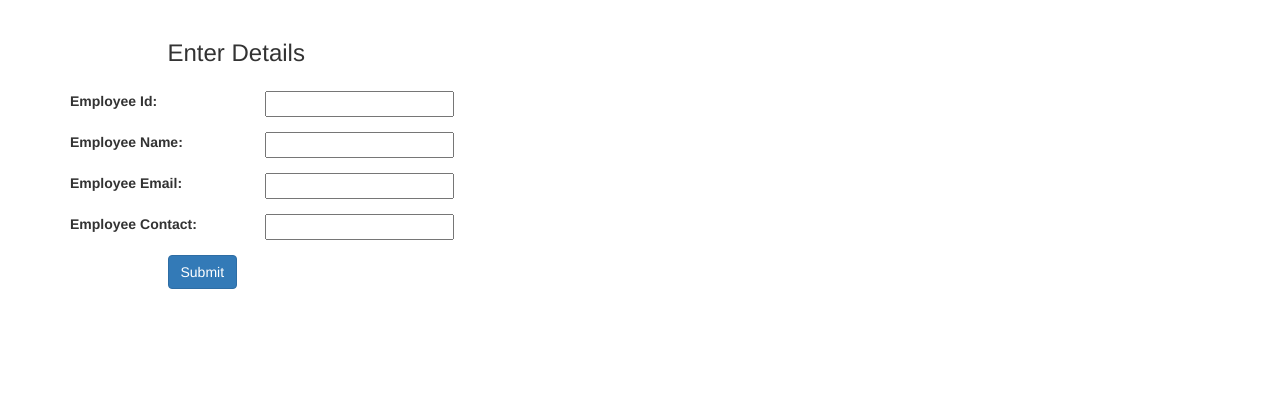
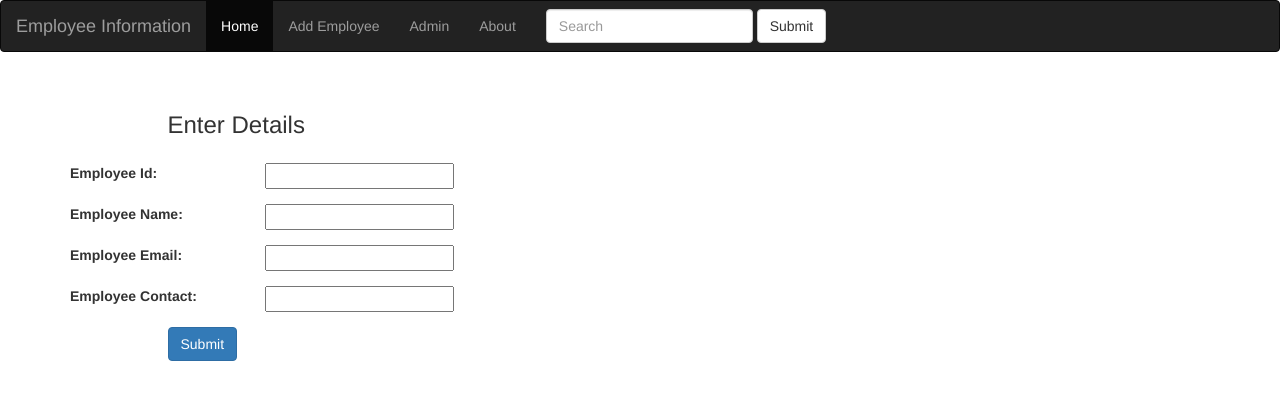
Before and after one commit to mypythonazprojects/Employee_info, a Django app: page /emp/ in a window 1280 px wide. Shown: the top 400 px of the page. Run offline with Django 3.2, Linux system fonts and the light colour scheme; some libraries are stand-ins or nearby versions.

Commit message:
full_form

```diff
--- a/crudexample/settings.py
+++ b/crudexample/settings.py
@@ -106,7 +106,7 @@ AUTH_PASSWORD_VALIDATORS = [
 
 LANGUAGE_CODE = 'en-us'
 
-TIME_ZONE = 'UTC'
+TIME_ZONE = 'Asia/Dhaka'
 
 USE_I18N = True
 
--- a/employee/models.py
+++ b/employee/models.py
@@ -4,6 +4,7 @@ class Employee(models.Model):
     ename = models.CharField(max_length=100)
     eemail = models.EmailField()
     econtact = models.CharField(max_length=15)
+    created_at= models.DateTimeField(auto_now_add=True)
     class Meta:
         db_table = "employee"
     def __str__(self):
--- a/employee/static/css/style.css
+++ b/employee/static/css/style.css
@@ -12,3 +12,36 @@ ul {margin:0; padding-left:20px}
 
 .button {font:14px Georgia,Verdana; margin-bottom:10px; padding:8px 10px 9px; border:1px solid #ccc; background:#eee; cursor:pointer}
 .button:hover {border:1px solid #bbb; background:#e3e3e3}
+table
+		{
+
+        margin-right: 2%;
+         margin-top: 3%;
+			/*box-shadow: 10px 10px 100px blue;*/
+		}
+		#thh
+		{
+			border-top: 5px solid deepskyblue;
+			box-shadow: 10px 10px 15px gray;
+		}
+	    th, td
+		{
+			border-bottom: 2px solid deepskyblue;
+			border-right: 2px solid deepskyblue;
+			padding: 10px;
+
+		}
+
+		th:hover
+		{
+            border-bottom: 2px solid deepskyblue;
+			border-right: 2px solid deepskyblue;
+			border-radius: 10px;
+			transition: 600ms;
+
+		}
+		td:hover
+		{
+			transition: 600ms;
+			box-shadow: 10px 10px 15px gray;
+		}
--- /dev/null
+++ b/employee/templates/base.html
@@ -0,0 +1,47 @@
+<!DOCTYPE html>
+<html>
+    <head>
+        <meta charset="UTF-8">
+        <title>Employee Records</title>
+         {% load staticfiles %}
+        <link rel="stylesheet" href="{% static 'css/style.css' %}" />
+        <link rel="stylesheet" href="https://maxcdn.bootstrapcdn.com/bootstrap/3.4.0/css/bootstrap.min.css">
+      <script src="https://ajax.googleapis.com/ajax/libs/jquery/3.3.1/jquery.min.js"></script>
+      <script src="https://maxcdn.bootstrapcdn.com/bootstrap/3.4.0/js/bootstrap.min.js"></script>
+    </head>
+<body>
+    <nav class="navbar navbar-inverse">
+        <div class="container-fluid">
+          <div class="navbar-header">
+            <a class="navbar-brand" href="#">Employee Information</a>
+          </div>
+          <ul class="nav navbar-nav">
+            <li class="active"><a href="/show">Home</a></li>
+            <li><a href="/emp">Add Employee</a></li>
+            <li><a href="/admin">Admin</a></li>
+            <li><a href="">About</a></li>
+          </ul>
+          <form class="navbar-form navbar-left" action="/action_page.php">
+            <div class="form-group">
+              <input type="text" class="form-control" placeholder="Search">
+            </div>
+            <button type="submit" class="btn btn-default">Submit</button>
+          </form>
+        </div>
+      </nav>
+
+      {% block body%}
+
+      {% endblock%}
+      <!-- Footer -->
+<footer class="page-footer font-small blue" id="foo">
+
+  <!-- Copyright -->
+
+  <!-- Copyright -->
+
+</footer>
+<!-- Footer -->
+
+</body>
+</html>
--- a/employee/templates/index.html
+++ b/employee/templates/index.html
@@ -1,15 +1,5 @@
-    <!DOCTYPE html>
-    <html lang="en">
-    <head>
-        <meta charset="UTF-8">
-        <title>Index</title>
-        {% load staticfiles %}
-        <link rel="stylesheet" href="{% static 'css/style.css' %}" />
-        <link rel="stylesheet" href="https://maxcdn.bootstrapcdn.com/bootstrap/3.4.0/css/bootstrap.min.css">
-  <script src="https://ajax.googleapis.com/ajax/libs/jquery/3.3.1/jquery.min.js"></script>
-  <script src="https://maxcdn.bootstrapcdn.com/bootstrap/3.4.0/js/bootstrap.min.js"></script>
-    </head>
-    <body>
+{% extends 'base.html' %}
+{% block body%}
     <form method="POST" class="post-form" action="/emp/">
             {% csrf_token %}
         <div class="container">
@@ -52,5 +42,4 @@
       </div>
         </div>
     </form>
-    </body>
-    </html>
+    {% endblock%}
```
Also changed, not shown: employee/templates/show.html (+10 -19 lines), db.sqlite3, employee/migrations/0002_employee_created_at.py (added), employee/migrations/0003_auto_20190420_1157.py (added).
